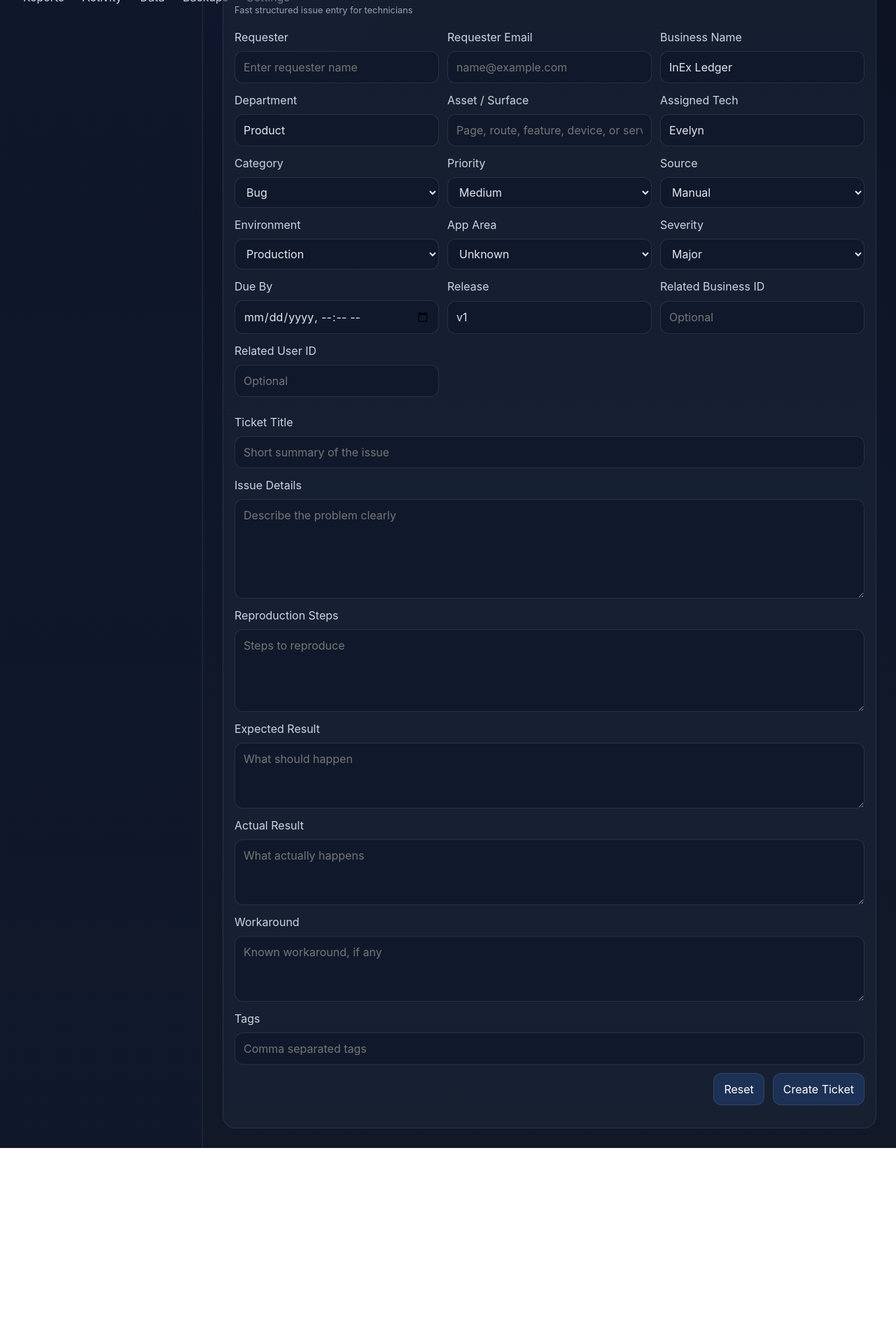
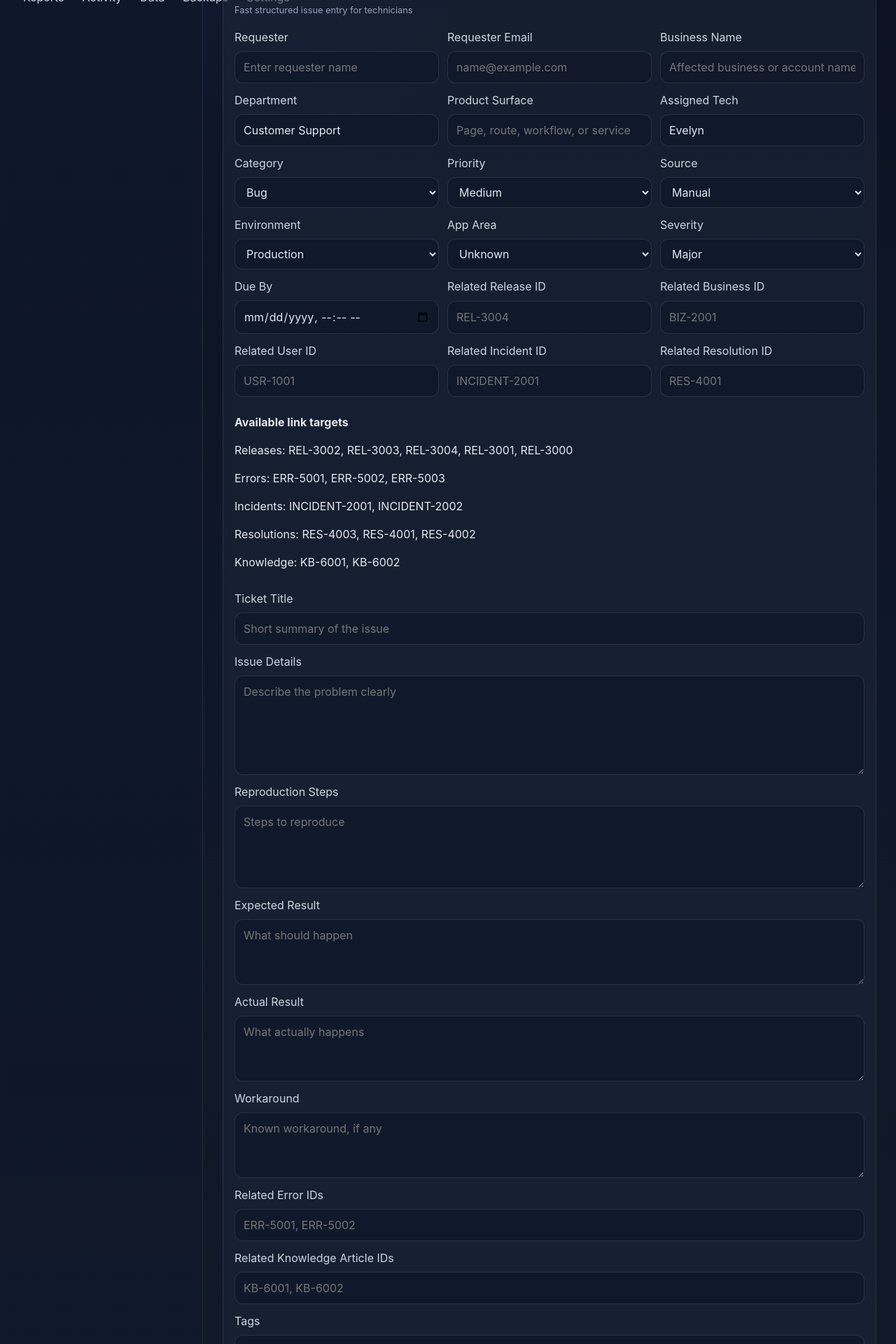
Before and after one commit to Emanuel628/InEx-IT-Support, a React (Vite) app: page /tickets/new in a window 1280 px wide. Shown: the part 280-2200 px from the top of the page at 70% size. Before the commit the page ends 1920 px from the top, so only its background shows below. Built offline with nearby package versions, Linux system fonts and the light colour scheme.

Commit message:
Align ticket create form with expanded ticket model

```diff
--- a/src/features/tickets/components/TicketCreateForm.tsx
+++ b/src/features/tickets/components/TicketCreateForm.tsx
@@ -1,6 +1,12 @@
-import { useState, type ChangeEvent, type FormEvent } from 'react';
+import { useMemo, useState, type ChangeEvent, type FormEvent } from 'react';
 import { useNavigate } from 'react-router-dom';
 import { createTicket } from '@/features/tickets/lib/ticketStore';
+import { getErrors } from '@/features/errors/lib/errorStore';
+import { getIncidents } from '@/features/incidents/lib/incidentStore';
+import { getKnowledgeArticles } from '@/features/knowledge/lib/knowledgeStore';
+import { getResolutions } from '@/features/resolutions/lib/resolutionStore';
+import { getReleases } from '@/features/releases/lib/releaseStore';
+import { TICKET_APP_AREAS, TICKET_CATEGORIES, TICKET_ENVIRONMENTS, TICKET_PRIORITIES, TICKET_SEVERITIES, TICKET_SOURCES } from '@/constants/workflow';
 import type {
   CreateTicketInput,
   TicketAppArea,
@@ -13,14 +19,16 @@ import type {
 
 type TicketFormState = CreateTicketInput & {
   tagsText: string;
+  relatedErrorIdsText: string;
+  relatedKnowledgeArticleIdsText: string;
 };
 
 const initialState: TicketFormState = {
   title: '',
   requester: '',
   requesterEmail: '',
-  businessName: 'InEx Ledger',
-  department: 'Product',
+  businessName: '',
+  department: 'Customer Support',
   asset: '',
   assignedTech: 'Evelyn',
   priority: 'medium',
@@ -37,70 +45,35 @@ const initialState: TicketFormState = {
   workaround: '',
   relatedBusinessId: '',
   relatedUserId: '',
-  relatedRelease: 'v1',
+  relatedRelease: '',
+  relatedErrorIds: [],
+  relatedIncidentId: '',
+  relatedResolutionId: '',
+  relatedKnowledgeArticleIds: [],
   tags: [],
   tagsText: '',
+  relatedErrorIdsText: '',
+  relatedKnowledgeArticleIdsText: '',
 };
 
-const categoryOptions: { value: TicketCategory; label: string }[] = [
-  { value: 'bug', label: 'Bug' },
-  { value: 'billing', label: 'Billing' },
-  { value: 'exports', label: 'Exports' },
-  { value: 'receipts', label: 'Receipts' },
-  { value: 'authentication', label: 'Authentication' },
-  { value: 'data_integrity', label: 'Data Integrity' },
-  { value: 'ui_ux', label: 'UI / UX' },
-  { value: 'feature_request', label: 'Feature Request' },
-  { value: 'infrastructure', label: 'Infrastructure' },
-];
-
-const priorityOptions: { value: TicketPriority; label: string }[] = [
-  { value: 'low', label: 'Low' },
-  { value: 'medium', label: 'Medium' },
-  { value: 'high', label: 'High' },
-  { value: 'critical', label: 'Critical' },
-];
-
-const sourceOptions: { value: TicketSource; label: string }[] = [
-  { value: 'manual', label: 'Manual' },
-  { value: 'email', label: 'Email' },
-  { value: 'contact_form', label: 'Contact Form' },
-];
-
-const environmentOptions: { value: TicketEnvironment; label: string }[] = [
-  { value: 'production', label: 'Production' },
-  { value: 'staging', label: 'Staging' },
-  { value: 'local', label: 'Local' },
-];
-
-const appAreaOptions: { value: TicketAppArea; label: string }[] = [
-  { value: 'auth', label: 'Auth' },
-  { value: 'transactions', label: 'Transactions' },
-  { value: 'accounts', label: 'Accounts' },
-  { value: 'categories', label: 'Categories' },
-  { value: 'receipts', label: 'Receipts' },
-  { value: 'exports', label: 'Exports' },
-  { value: 'billing', label: 'Billing' },
-  { value: 'settings', label: 'Settings' },
-  { value: 'dashboard', label: 'Dashboard' },
-  { value: 'unknown', label: 'Unknown' },
-];
-
-const severityOptions: { value: TicketSeverity; label: string }[] = [
-  { value: 'minor', label: 'Minor' },
-  { value: 'major', label: 'Major' },
-  { value: 'critical', label: 'Critical' },
-];
-
-function toTags(value: string) {
+function toCommaList(value: string) {
   return value
     .split(',')
-    .map((tag) => tag.trim())
+    .map((item) => item.trim())
     .filter(Boolean);
+}
+
+function labelize(value: string) {
+  return value.replace(/_/g, ' ').replace(/\b\w/g, (char) => char.toUpperCase());
 }
 
 export function TicketCreateForm() {
   const navigate = useNavigate();
+  const releases = useMemo(() => getReleases().slice(0, 6), []);
+  const errors = useMemo(() => getErrors().slice(0, 6), []);
+  const incidents = useMemo(() => getIncidents().slice(0, 6), []);
+  const resolutions = useMemo(() => getResolutions().slice(0, 6), []);
+  const knowledgeArticles = useMemo(() => getKnowledgeArticles().slice(0, 6), []);
   const [form, setForm] = useState<TicketFormState>(initialState);
   const [error, setError] = useState('');
   const [isSubmitting, setIsSubmitting] = useState(false);
@@ -151,7 +124,11 @@ export function TicketCreateForm() {
       relatedBusinessId: form.relatedBusinessId,
       relatedUserId: form.relatedUserId,
       relatedRelease: form.relatedRelease,
-      tags: toTags(form.tagsText),
+      relatedErrorIds: toCommaList(form.relatedErrorIdsText),
+      relatedIncidentId: form.relatedIncidentId,
+      relatedResolutionId: form.relatedResolutionId,
+      relatedKnowledgeArticleIds: toCommaList(form.relatedKnowledgeArticleIdsText),
+      tags: toCommaList(form.tagsText),
     };
   }
 
@@ -207,7 +184,7 @@ export function TicketCreateForm() {
             type="text"
             value={form.businessName}
             onChange={handleChange}
-            placeholder="Business or app name"
+            placeholder="Affected business or account name"
           />
         </label>
 
@@ -218,18 +195,18 @@ export function TicketCreateForm() {
             type="text"
             value={form.department}
             onChange={handleChange}
-            placeholder="Department"
+            placeholder="Customer Support"
           />
         </label>
 
         <label>
-          Asset / Surface
+          Product Surface
           <input
             name="asset"
             type="text"
             value={form.asset}
             onChange={handleChange}
-            placeholder="Page, route, feature, device, or service"
+            placeholder="Page, route, workflow, or service"
           />
         </label>
 
@@ -247,10 +224,8 @@ export function TicketCreateForm() {
         <label>
           Category
           <select name="category" value={form.category} onChange={handleChange}>
-            {categoryOptions.map((option) => (
-              <option key={option.value} value={option.value}>
-                {option.label}
-              </option>
+            {TICKET_CATEGORIES.map((value) => (
+              <option key={value} value={value}>{labelize(value)}</option>
             ))}
           </select>
         </label>
@@ -258,10 +233,8 @@ export function TicketCreateForm() {
         <label>
           Priority
           <select name="priority" value={form.priority} onChange={handleChange}>
-            {priorityOptions.map((option) => (
-              <option key={option.value} value={option.value}>
-                {option.label}
-              </option>
+            {TICKET_PRIORITIES.map((value) => (
+              <option key={value} value={value}>{labelize(value)}</option>
             ))}
           </select>
         </label>
@@ -269,10 +242,8 @@ export function TicketCreateForm() {
         <label>
           Source
           <select name="source" value={form.source} onChange={handleChange}>
-            {sourceOptions.map((option) => (
-              <option key={option.value} value={option.value}>
-                {option.label}
-              </option>
+            {TICKET_SOURCES.map((value) => (
+              <option key={value} value={value}>{labelize(value)}</option>
             ))}
           </select>
         </label>
@@ -280,10 +251,8 @@ export function TicketCreateForm() {
         <label>
           Environment
           <select name="environment" value={form.environment} onChange={handleChange}>
-            {environmentOptions.map((option) => (
-              <option key={option.value} value={option.value}>
-                {option.label}
-              </option>
+            {TICKET_ENVIRONMENTS.map((value) => (
+              <option key={value} value={value}>{labelize(value)}</option>
             ))}
           </select>
         </label>
@@ -291,10 +260,8 @@ export function TicketCreateForm() {
         <label>
           App Area
           <select name="appArea" value={form.appArea} onChange={handleChange}>
-            {appAreaOptions.map((option) => (
-              <option key={option.value} value={option.value}>
-                {option.label}
-              </option>
+            {TICKET_APP_AREAS.map((value) => (
+              <option key={value} value={value}>{labelize(value)}</option>
             ))}
           </select>
         </label>
@@ -302,10 +269,8 @@ export function TicketCreateForm() {
         <label>
           Severity
           <select name="severity" value={form.severity} onChange={handleChange}>
-            {severityOptions.map((option) => (
-              <option key={option.value} value={option.value}>
-                {option.label}
-              </option>
+            {TICKET_SEVERITIES.map((value) => (
+              <option key={value} value={value}>{labelize(value)}</option>
             ))}
           </select>
         </label>
@@ -316,13 +281,13 @@ export function TicketCreateForm() {
         </label>
 
         <label>
-          Release
+          Related Release ID
           <input
             name="relatedRelease"
             type="text"
             value={form.relatedRelease}
             onChange={handleChange}
-            placeholder="v1"
+            placeholder="REL-3004"
           />
         </label>
 
@@ -333,7 +298,7 @@ export function TicketCreateForm() {
             type="text"
             value={form.relatedBusinessId}
             onChange={handleChange}
-            placeholder="Optional"
+            placeholder="BIZ-2001"
           />
         </label>
 
@@ -344,9 +309,42 @@ export function TicketCreateForm() {
             type="text"
             value={form.relatedUserId}
             onChange={handleChange}
-            placeholder="Optional"
+            placeholder="USR-1001"
           />
         </label>
+
+        <label>
+          Related Incident ID
+          <input
+            name="relatedIncidentId"
+            type="text"
+            value={form.relatedIncidentId}
+            onChange={handleChange}
+            placeholder="INCIDENT-2001"
+          />
+        </label>
+
+        <label>
+          Related Resolution ID
+          <input
+            name="relatedResolutionId"
+            type="text"
+            value={form.relatedResolutionId}
+            onChange={handleChange}
+            placeholder="RES-4001"
+          />
+        </label>
+      </div>
+
+      <div className="ticket-detail-stack">
+        <div>
+          <strong>Available link targets</strong>
+          <p>Releases: {releases.map((release) => release.id).join(', ') || '—'}</p>
+          <p>Errors: {errors.map((record) => record.id).join(', ') || '—'}</p>
+          <p>Incidents: {incidents.map((incident) => incident.id).join(', ') || '—'}</p>
+          <p>Resolutions: {resolutions.map((resolution) => resolution.id).join(', ') || '—'}</p>
+          <p>Knowledge: {knowledgeArticles.map((article) => article.id).join(', ') || '—'}</p>
+        </div>
       </div>
 
       <label>
@@ -416,6 +414,28 @@ export function TicketCreateForm() {
       </label>
 
       <label>
+        Related Error IDs
+        <input
+          name="relatedErrorIdsText"
+          type="text"
+          value={form.relatedErrorIdsText}
+          onChange={handleChange}
+          placeholder="ERR-5001, ERR-5002"
+        />
+      </label>
+
+      <label>
+        Related Knowledge Article IDs
+        <input
+          name="relatedKnowledgeArticleIdsText"
+          type="text"
+          value={form.relatedKnowledgeArticleIdsText}
+          onChange={handleChange}
+          placeholder="KB-6001, KB-6002"
+        />
+      </label>
+
+      <label>
         Tags
         <input
           name="tagsText"
```
